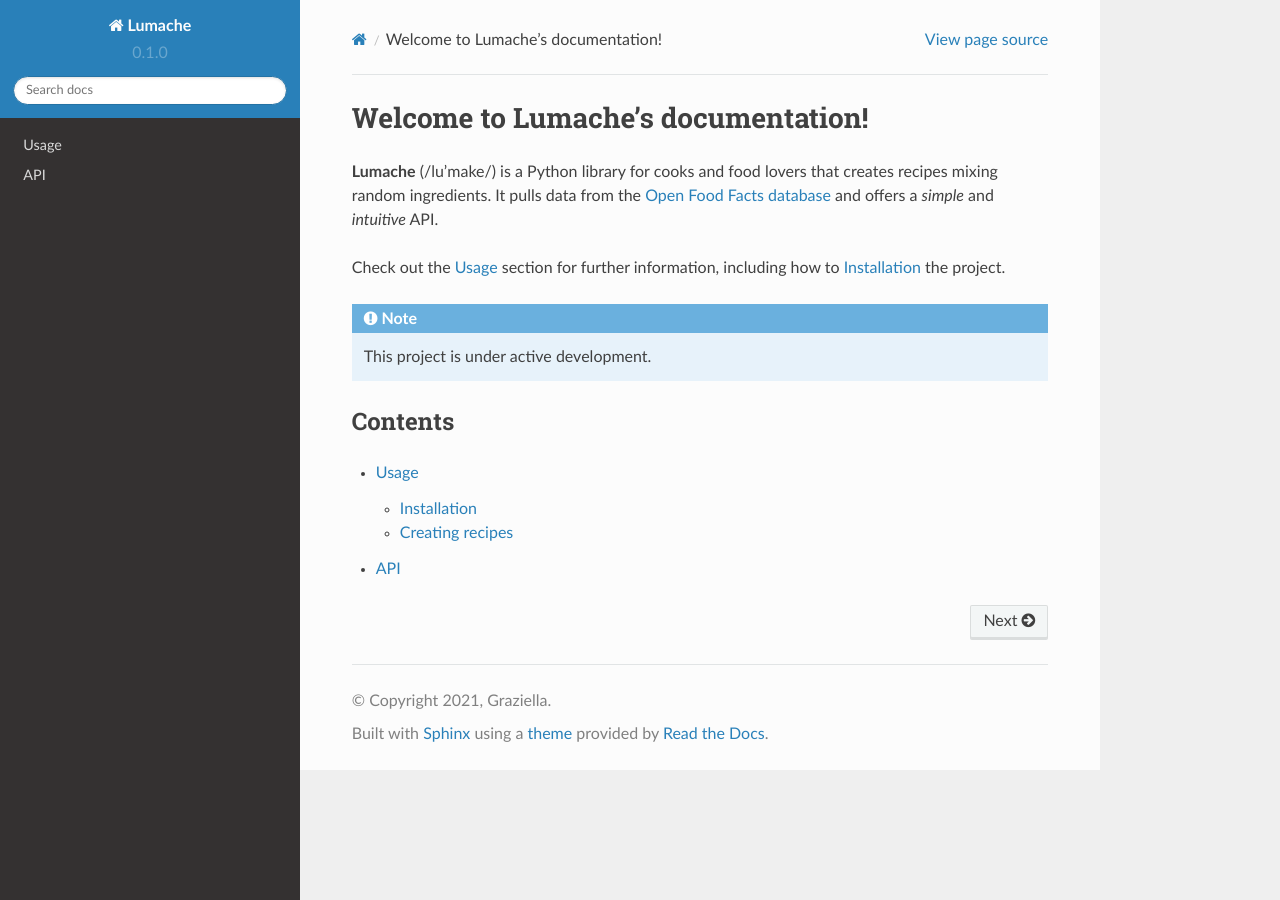
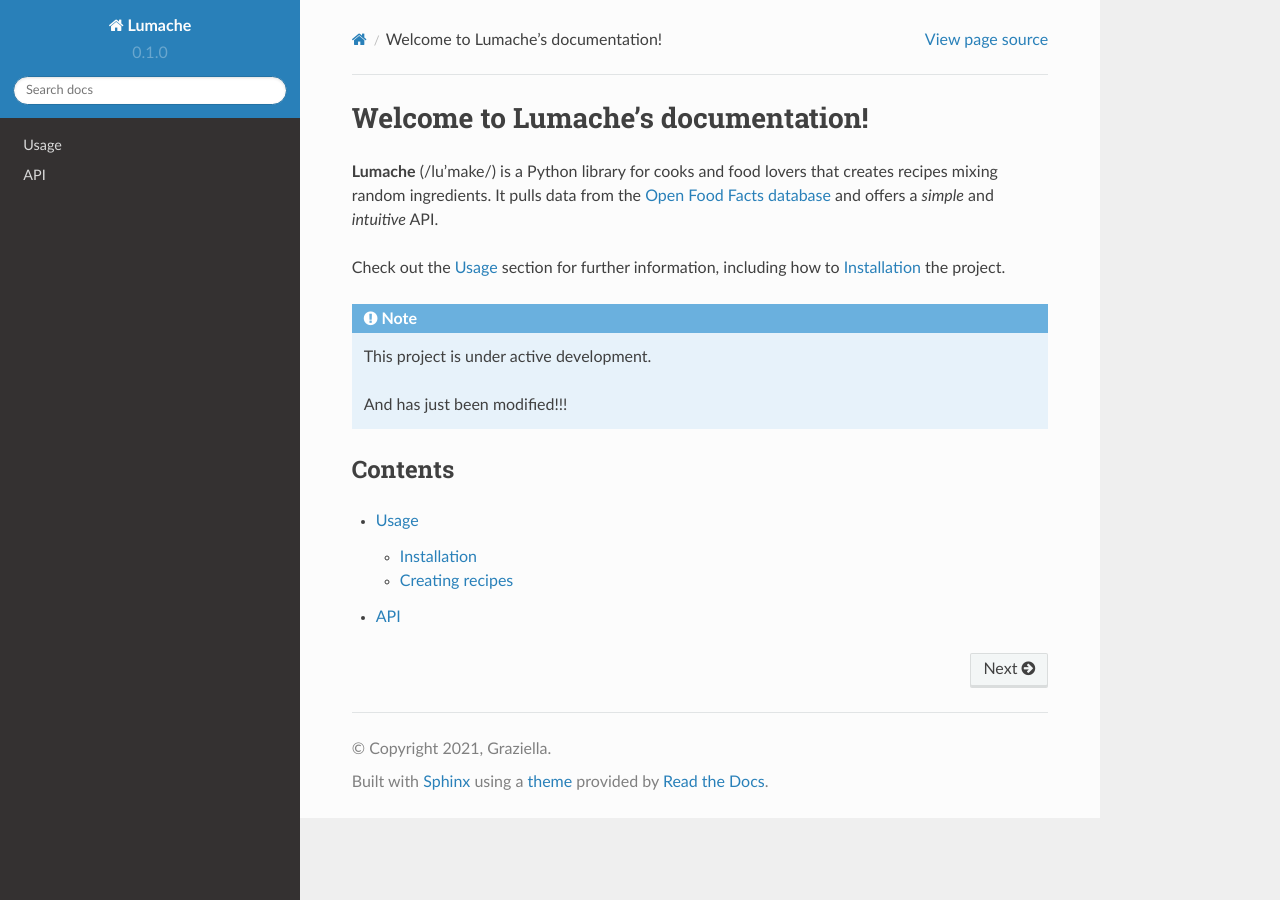
Before and after one commit to RicardoArdito/rtd-tutorial, a Sphinx documentation site: the page built from docs/source/index.rst, in a window 1280 px wide. Built offline with Sphinx 7.4.7 and the Read the Docs theme 2.0.0, drawn with Linux system fonts in a browser that asks for light colours.

Commit message:
Update index.rst

```diff
--- a/docs/source/index.rst
+++ b/docs/source/index.rst
@@ -13,6 +13,8 @@ how to :ref:`installation` the project.
 
    This project is under active development.
 
+   And has just been modified!!!
+
 Contents
 --------
 
```
